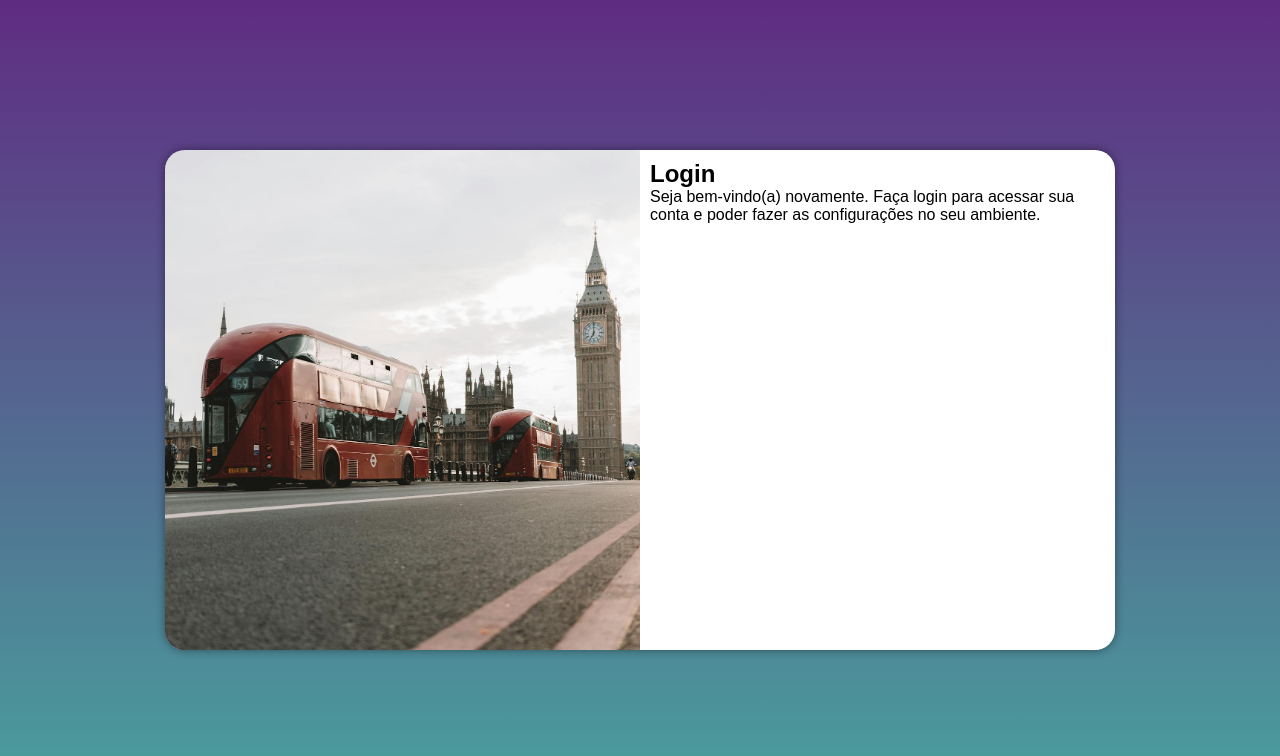
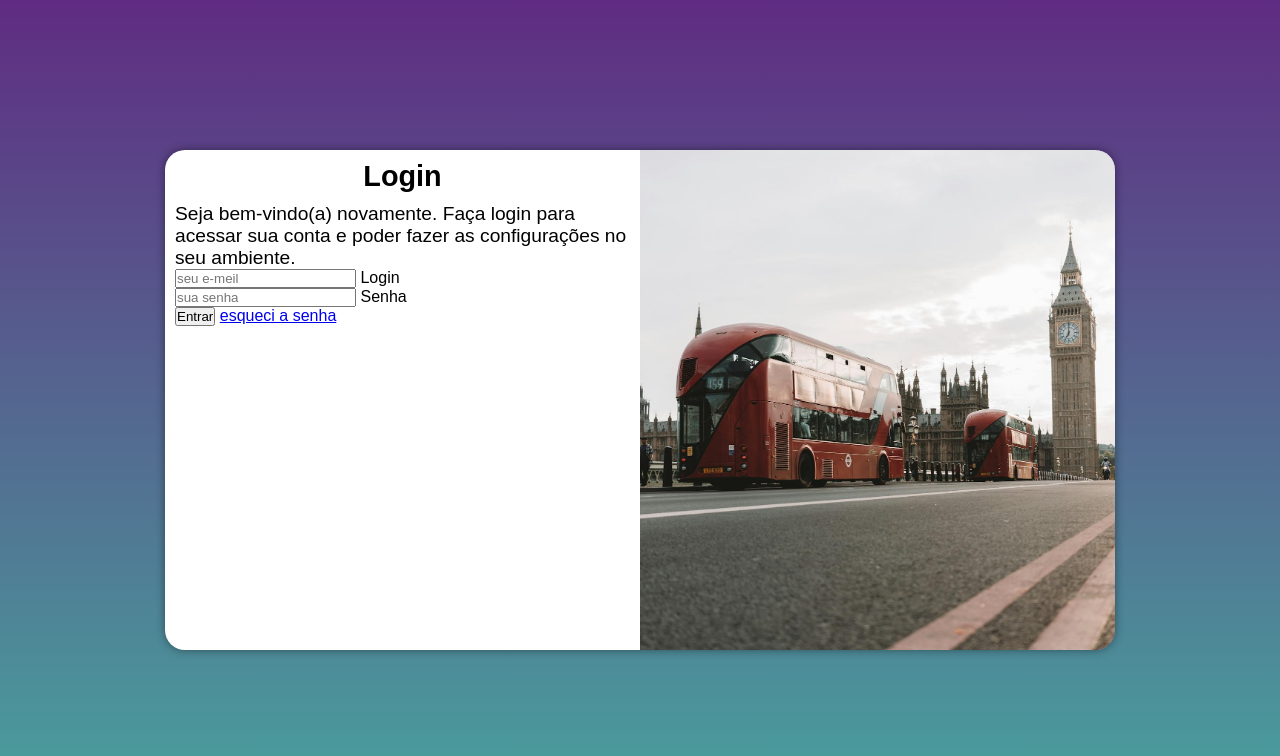
Before and after one commit to flavio-ui/projeto-login, a plain HTML site: page index.html in a window 1280 px wide. Drawn offline with nearby package versions, Linux system fonts and the light colour scheme.

Commit message:
Adicionei o formulário

```diff
--- a/estilos/media-query.css
+++ b/estilos/media-query.css
@@ -18,7 +18,12 @@
         float: right;
         width: 65%;
     }
+
+    div#formulario > p {
+        font-size: 1.0em;
+    }
 }
+
 
 @media screen and (min-width: 992px) {
     body {
@@ -30,13 +35,21 @@
     }
 
     section#login > div#imagem {
-        float: left;
+        float: right;
         width: 50%;
         height: 100%;
     }
 
     section#login > div#formulario {
-        float: right;
+        float: left;
         width: 50%;
     }
+
+    div#formulario > h1 {
+        font-size: 1.8em;
+    }
+
+    div#formulario > p {
+        font-size: 1.2em;
+    }
 }
--- a/estilos/style.css
+++ b/estilos/style.css
@@ -51,3 +51,12 @@ section#login > div#formulario {
     display: block;
     padding: 10px;
 }
+
+div#formulario > h1 {
+    text-align: center;
+    margin-bottom: 10px;
+}
+
+div#formulario > p {
+    font-size: 0.8em;
+}
--- a/index.html
+++ b/index.html
@@ -3,6 +3,7 @@
 <head>
     <meta charset="UTF-8">
     <meta name="viewport" content="width=device-width, initial-scale=1.0">
+    <link rel="stylesheet" href="https://fonts.googleapis.com/css2?family=Material+Symbols+Outlined:opsz,wght,FILL,GRAD@20..48,100..700,0..1,-50..200&icon_names=key" />
     <link rel="stylesheet" href="estilos/style.css">
     <link rel="stylesheet" href="estilos/media-query.css">
     <title>Login</title>
@@ -16,7 +17,18 @@
                 <h1>Login</h1>
                 <p>Seja bem-vindo(a) novamente. Faça login para acessar sua conta e poder fazer as configurações no seu ambiente.</p>
                 <form action="login.php" method="post">
+                    <div class="campo">
 
+                        <input type="email" name="login" id="ilogin" placeholder="seu e-meil" autocomplete="email" required maxlength="30">
+                        <label for="ilogin">Login</label>
+                    </div>
+                    <div class="campo">
+
+                        <input type="password" name="Senha" id="isenha" placeholder="sua senha" autocomplete="current-password" required minlength="8" maxlength="20">
+                        <label for="isenha">Senha</label>
+                    </div>
+                    <input type="submit" value="Entrar">
+                    <a href="esqueci.html">esqueci a senha</a>
                 </form>
             </div>
         </section>
```
